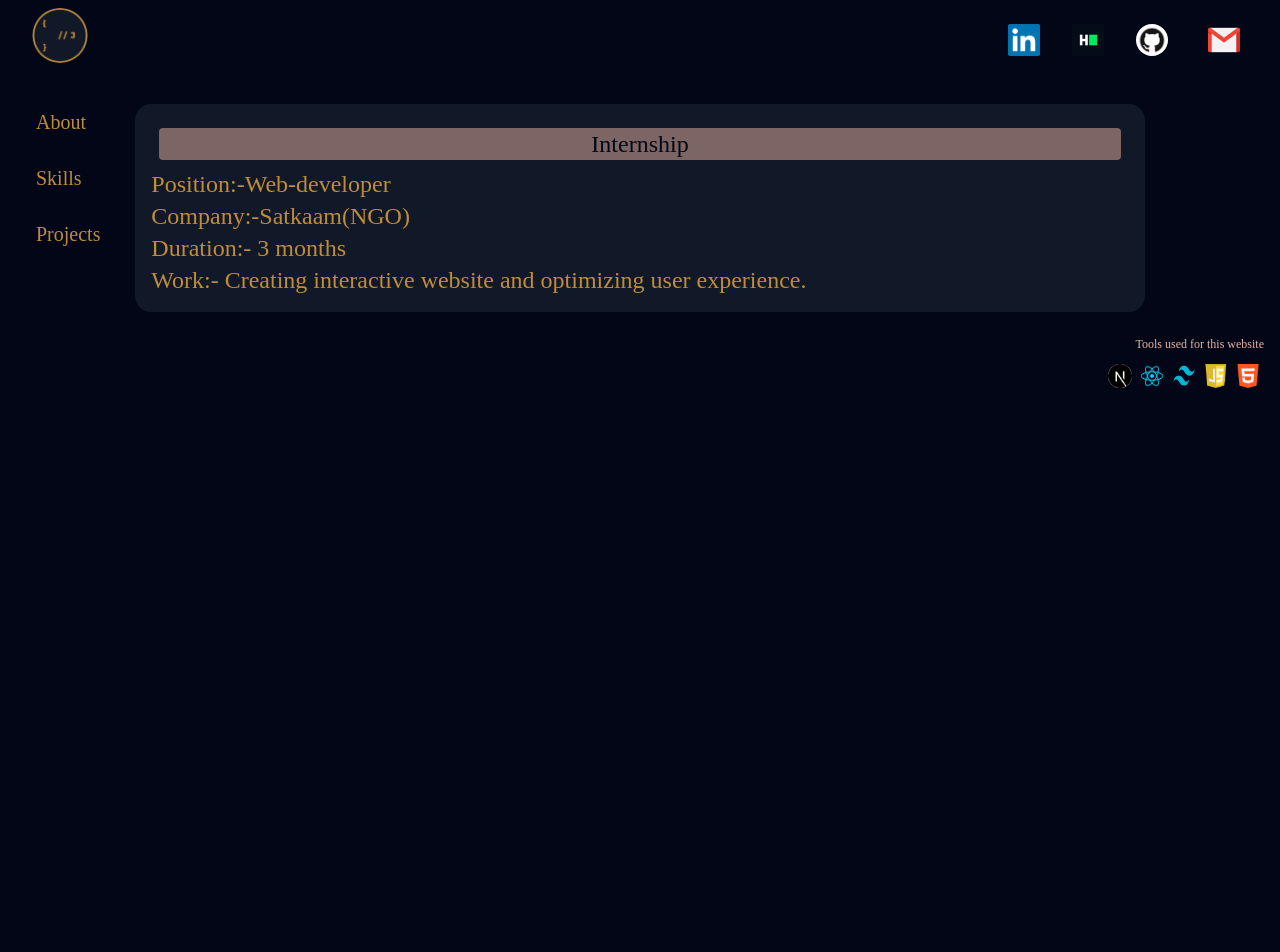
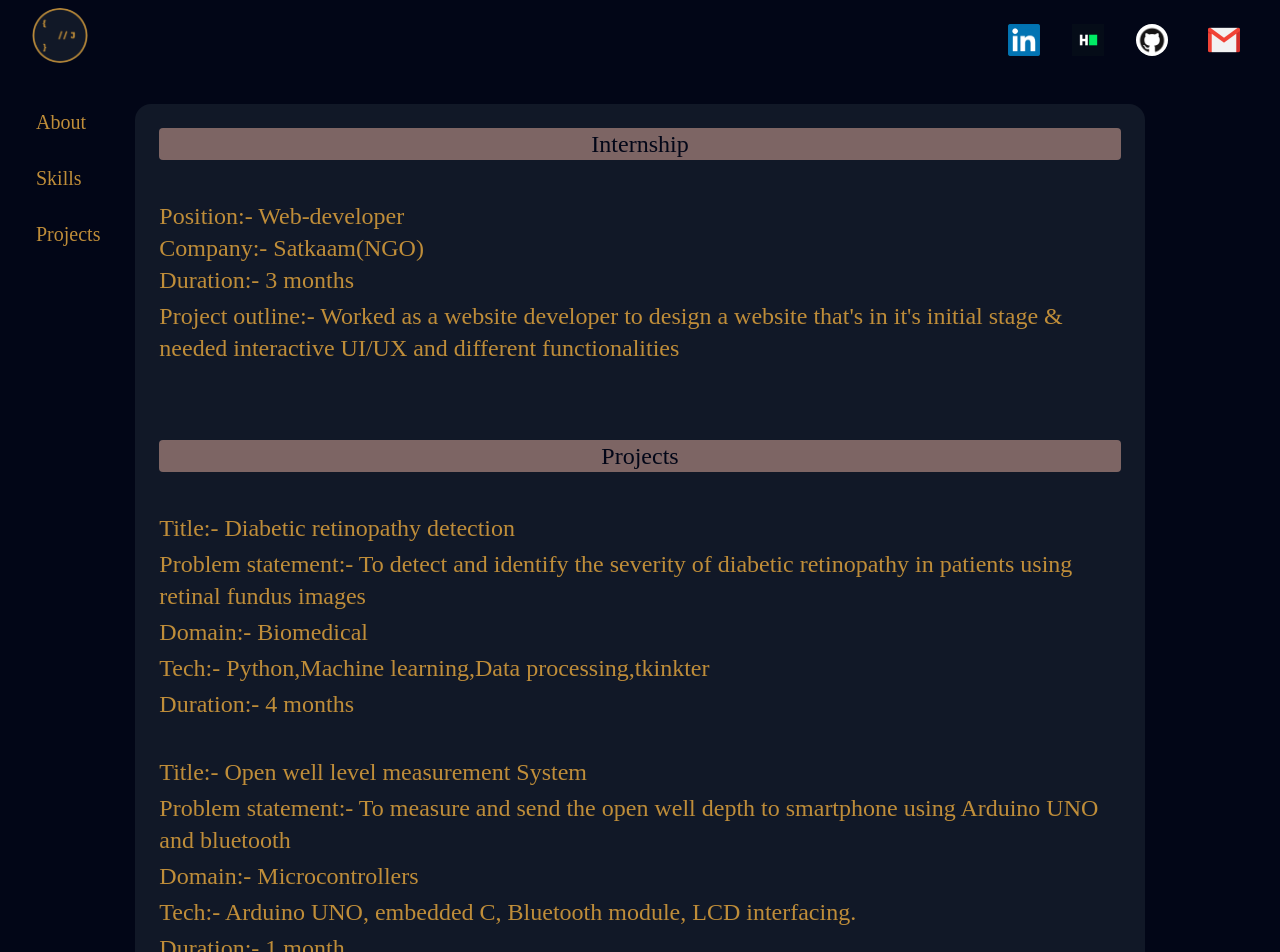
Before and after one commit to jayashridangat/portfolio, a Next.js app: page /projects in a window 1280 px wide. Shown: the top 952 px of the page. Before the commit the page ends 800 px from the top, so only its background shows below. Built offline with nearby package versions, Linux system fonts and the light colour scheme.

Commit message:
modified about added new projects

```diff
--- a/src/pages/index.js
+++ b/src/pages/index.js
@@ -6,17 +6,19 @@ export default function index() {
         <title>Jayashri09</title>
       </Head>
       <div className="mx-2">
-     <p >Hi!</p>
-     <p >I&apos;m Jayashri!</p>
-<p className="my-1">This is all about me-</p>
-<br></br>
-An aspiring to be a software development engineer
-<p>Pursuing Engineering in Instrumentation and Control</p>
-<p>Currently in final year final year - COEP Technological University</p>
-<br></br>
-<p>That&apos;s all....</p>
-<br></br>
-Thank You!
+      <div class="flex justify-center items-center">
+    <img src="../Social/photo2.jpg" className="object-cover lg:w-56 lg:h-56 rounded-full" alt=""/>
+    </div>
+
+   <div className="text-center">
+    <b>Jayashri Dangat</b>
+    <p>Web development</p>
+    </div>
+    <br></br>
+    My first portfolio website
+    <p>Education:COEP Technological University-2024</p>
+    Stream:- Instrumentation and Control
+    <p>This website is to showcase my Front-end skills</p>
     </div>
     </div>
   )
--- a/src/pages/projects.js
+++ b/src/pages/projects.js
@@ -6,13 +6,81 @@ export default function projects() {
         <title>Projects</title>
       </Head>
       <p  className="mx-2 my-2 text-center bg-opacity-50 rounded bg-rose text-back">Internship</p>
-      Position:-Web-developer
       <br></br>
-      Company:-Satkaam(NGO)
+      <div className="mx-2">
+      Position:- Web-developer
+      <br></br>
+      Company:- Satkaam(NGO)
       <br></br>
       Duration:- 3 months
+      <p className='my-1'>
+      Project outline:- Worked as a website
+developer to design a
+website that&apos;s in it&apos;s
+initial stage & needed
+interactive UI/UX and
+different functionalities</p>
+      </div>
+      <br></br><br></br>
+
+      <p  className="mx-2 my-2 text-center bg-opacity-50 rounded bg-rose text-back">Projects</p>
       <br></br>
-      Work:- Creating interactive website and optimizing user experience.
+      <div className="mx-2">
+      Title:- Diabetic retinopathy detection
+      <p className='my-1'>Problem statement:- To detect and identify the severity of diabetic retinopathy in patients using retinal fundus images</p>
+      <p className='my-1'>Domain:- Biomedical</p>
+      Tech:- Python,Machine learning,Data processing,tkinkter
+      <p className='my-1'>
+      Duration:- 4 months</p>
+      </div>
+
+{
+      // <br></br>
+      // <div className="mx-2">
+      // Title:- Disease detection with ECG
+      // <p className='my-1'>Problem statement:- To detect and identify cardiac disease using ECG data</p>
+  //    <p className='my-1'>Domain:- Bio-medical</p>
+      // Tech:- Python,Data processing,flask,HTML,js,AD8232
+      // <p className='my-1'>
+      // Duration:- 4 months</p>
+      // </div>
+
+
+      //Non-CS projects
+//       <br></br>
+//       <div className="mx-2">
+//       Title:- Visitor counter
+//       <p className='my-1'>Problem statement:- To count number of people in the room and and switches the lights on/off accordingly</p>
+//<p className='my-1'>Domain:- Microcontrollers</p>
+//       Tech:- Arduino UNO, embedded C,IR-sensor, LCD interfacing.
+//       <p className='my-1'>
+//       Duration:- 4 month</p>
+//       </div>
+
+// <br></br>
+// <div className="mx-2">
+// Title:- Fridge door alarm
+// <p className='my-1'>Problem statement:- To activate a buzzer if the fridge is left open for more than 30 secs</p>
+// Domain:- Digital electronics
+//Tech:- Timer 555, Circuits.
+// <p className='my-1'>
+// Duration:- 1 month</p>
+// </div>
+
+
+
+
+
+}
+      <br></br>
+      <div className="mx-2">
+      Title:- Open well level measurement System
+      <p className='my-1'>Problem statement:- To measure and send the open well depth to smartphone using Arduino UNO and bluetooth</p>
+      <p className='my-1'>Domain:- Microcontrollers </p>
+      Tech:- Arduino UNO, embedded C, Bluetooth module, LCD interfacing.
+      <p className='my-1'>
+      Duration:- 1 month</p>
+      </div>
     </div>
   )
 }
```
Also changed, not shown: public/Social/photo2.jpg (added).
